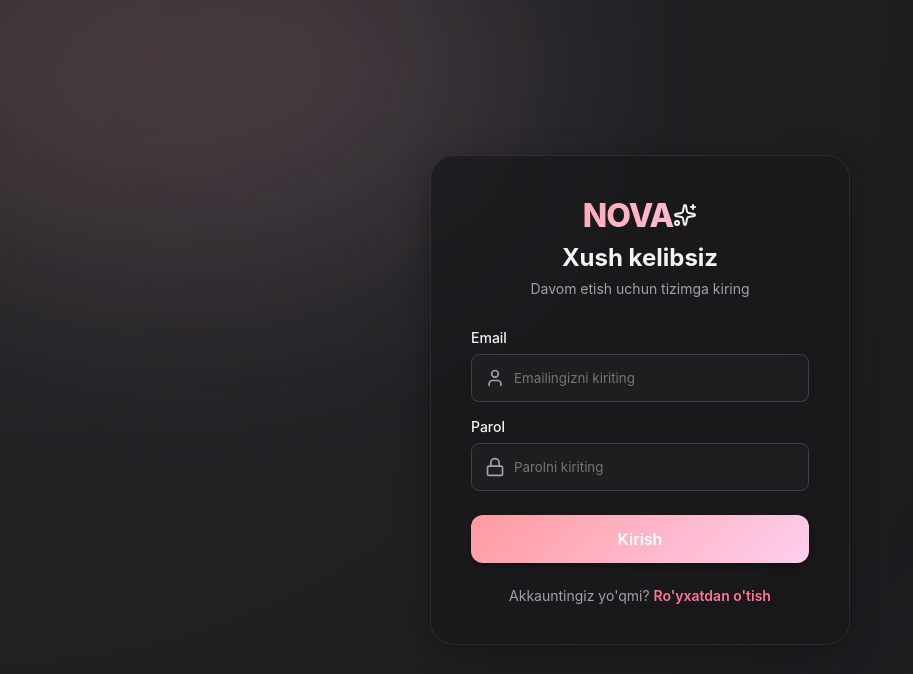
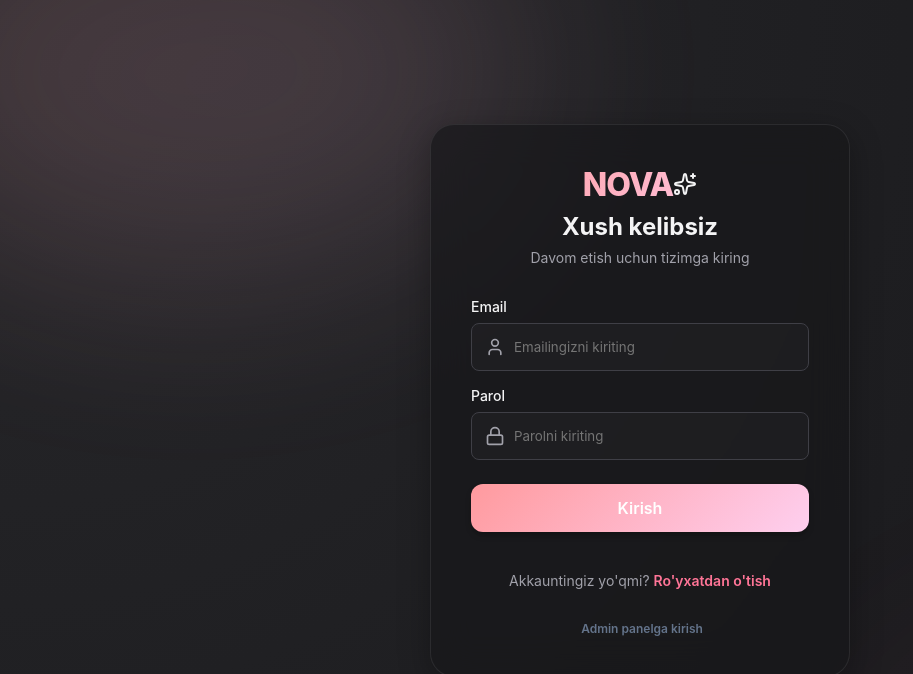
Before and after one commit to xusnidinbaxromjonov-crypto/chat, a React (Vite) app: page /login in a window 1280 px wide. Shown: the top 674 px of the page, without its empty margins (0-913 px from the left). Built offline with nearby package versions, Linux system fonts and the light colour scheme; no server answers.

Commit message:
Add Admin panel link to Login page

```diff
--- a/src/pages/Login.jsx
+++ b/src/pages/Login.jsx
@@ -95,9 +95,12 @@ export default function Login() {
           </button>
         </form>
 
-        <div className="auth-footer">
+        <div className="auth-footer" style={{ marginTop: '16px' }}>
           Akkauntingiz yo'qmi?
           <Link to="/register" className="auth-link">Ro'yxatdan o'tish</Link>
+        </div>
+        <div className="auth-footer" style={{ marginTop: '8px', fontSize: '12px' }}>
+          <Link to="/admin/login" className="auth-link" style={{ color: '#64748b' }}>Admin panelga kirish</Link>
         </div>
       </div>
     </div>
```
